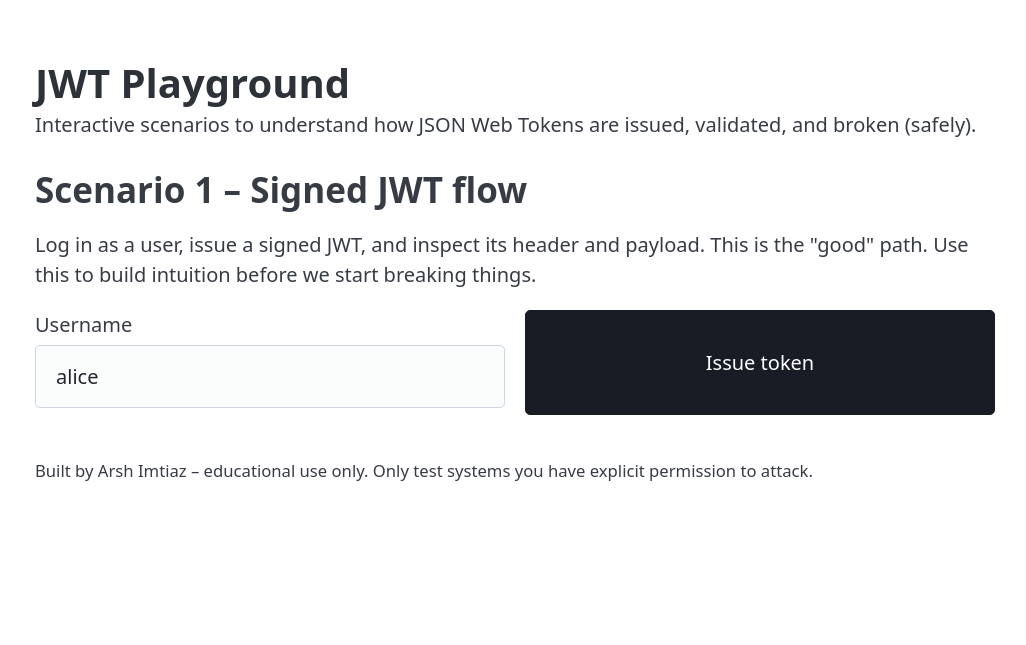
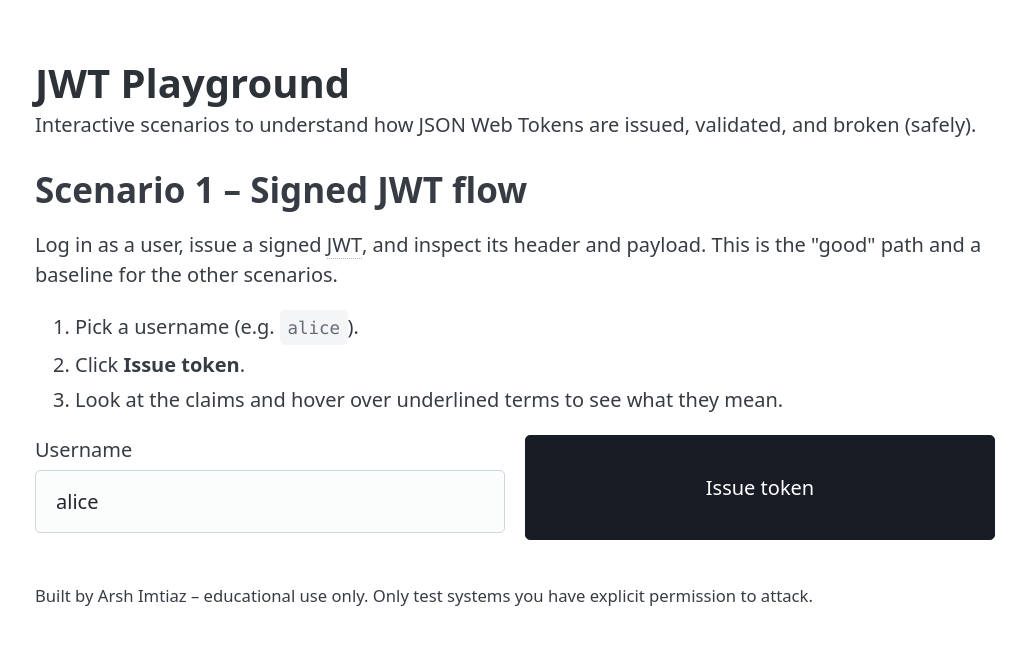
Before and after one commit to c0ncatenate/jwt-playground, a FastAPI app: page /normal/ in a window 1280 px wide. Shown: the top 645 px of the page, without its empty margins (125-1151 px from the left). Run offline with FastAPI, Linux system fonts and the light colour scheme; some libraries are stand-ins or nearby versions.

Commit message:
add inline glossary popups for jwt basics

```diff
--- a/static/css/main.css
+++ b/static/css/main.css
@@ -33,3 +33,37 @@ textarea {
   font-size: 0.8rem;
   color: var(--muted-color);
 }
+
+/* Glossary-style inline terms */
+.term {
+  position: relative;
+  cursor: help;
+  border-bottom: 1px dotted rgba(148, 163, 184, 0.8);
+}
+
+.term::after {
+  content: attr(data-definition);
+  position: absolute;
+  left: 0;
+  top: 130%;
+  min-width: 220px;
+  max-width: 320px;
+  padding: 0.5rem 0.75rem;
+  border-radius: 0.5rem;
+  background: rgba(15, 23, 42, 0.97);
+  color: #e5e7eb;
+  font-size: 0.8rem;
+  line-height: 1.2;
+  box-shadow: 0 8px 20px rgba(15, 23, 42, 0.6);
+  opacity: 0;
+  pointer-events: none;
+  transform: translateY(4px);
+  transition: opacity 0.12s ease-out, transform 0.12s ease-out;
+  z-index: 20;
+}
+
+.term:hover::after,
+.term:focus-visible::after {
+  opacity: 1;
+  transform: translateY(0);
+}
--- a/templates/scenario_normal.html
+++ b/templates/scenario_normal.html
@@ -3,8 +3,18 @@
 {% block content %}
 <section>
   <h2>Scenario 1 – Signed JWT flow</h2>
-  <p>Log in as a user, issue a signed JWT, and inspect its header and payload. This is the "good" path.
-  Use this to build intuition before we start breaking things.</p>
+  <p>
+    Log in as a user, issue a signed
+    <span class="term" data-definition="JSON Web Token – a signed JSON object the server uses to remember who you are.">JWT</span>,
+    and inspect its header and payload. This is the "good" path and a baseline
+    for the other scenarios.
+  </p>
+
+  <ol>
+    <li>Pick a username (e.g. <code>alice</code>).</li>
+    <li>Click <strong>Issue token</strong>.</li>
+    <li>Look at the claims and hover over underlined terms to see what they mean.</li>
+  </ol>
 
   <form method="post" action="/normal/issue" class="grid">
     <label>
@@ -18,20 +28,45 @@
   <article class="token-panel">
     <h3>Issued token</h3>
     <details open>
-      <summary>JWT</summary>
+      <summary>
+        <span class="term" data-definition="The compact string that gets sent in the Authorization header.">JWT string</span>
+      </summary>
       <code class="token-string">{{ result.token }}</code>
     </details>
 
     <div class="grid">
       <article>
         <h4>Header</h4>
+        <p>
+          The header says <span class="term" data-definition="The algorithm used to sign the token. HS256 = HMAC-SHA256 with a shared secret.">alg</span>
+          and <span class="term" data-definition="Type – here it is always 'JWT'.">typ</span>.
+        </p>
         <pre>{{ result.header | tojson(indent=2) }}</pre>
       </article>
       <article>
         <h4>Payload (claims)</h4>
+        <p>
+          Common claims:
+          <span class="term" data-definition="Subject – who this token is about (user id or username).">sub</span>,
+          <span class="term" data-definition="Role or permissions – how the app decides what you can do.">role</span>,
+          <span class="term" data-definition="Issued At – when the token was created (seconds since 1970).">iat</span>,
+          <span class="term" data-definition="Expiry – after this time the server should reject the token.">exp</span>.
+        </p>
         <pre>{{ result.payload | tojson(indent=2) }}</pre>
       </article>
     </div>
+
+    <article>
+      <h4>Where does this go in real requests?</h4>
+      <p>
+        After login, a client typically sends the token in an
+        <span class="term" data-definition="HTTP header used to send credentials or tokens with a request.">Authorization</span>
+        header like this:
+      </p>
+      <pre><code>GET /some-api HTTP/1.1
+Host: api.example.com
+Authorization: Bearer {{ result.token }}</code></pre>
+    </article>
   </article>
   {% endif %}
 </section>
```
